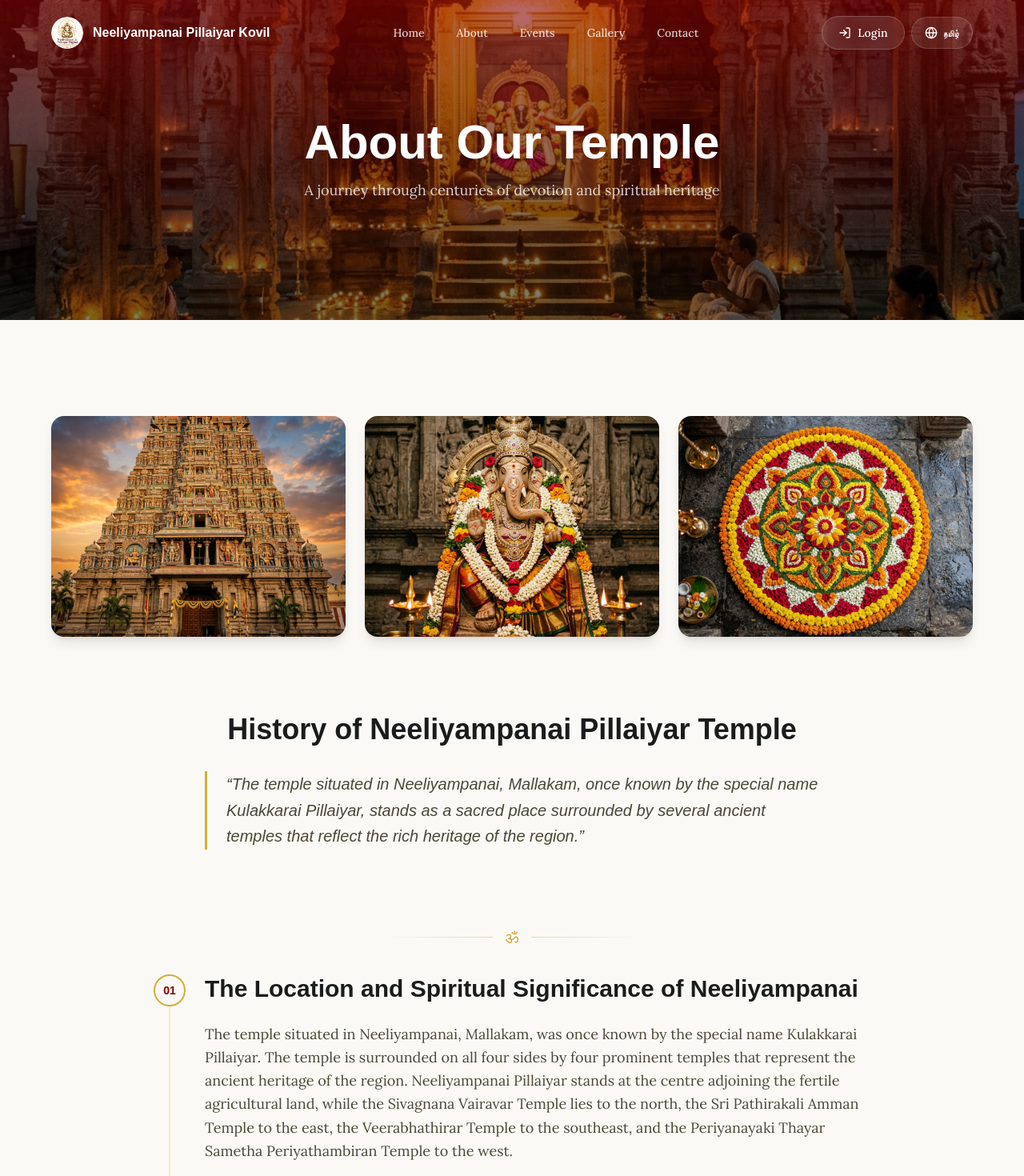
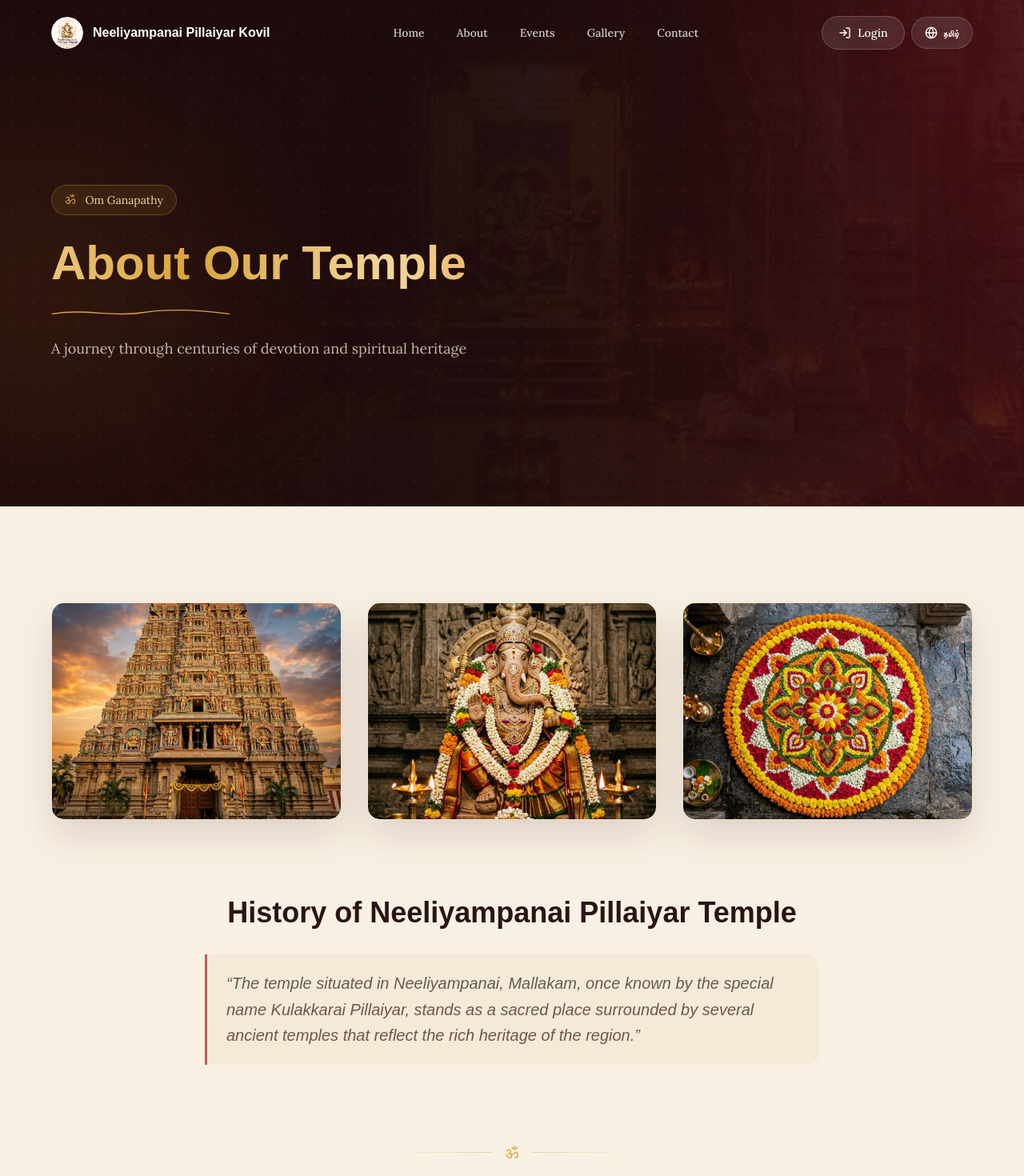
Before and after one commit to np-digital-systems/np-frontend, a Next.js app: page /en/about in a window 1280 px wide. Shown: the top 1470 px of the page at 80% size. Built offline with nearby package versions, Linux system fonts and the light colour scheme; a web font is replaced by a local one.

Commit message:
feat(about): use page hero and animate history timeline

```diff
--- a/src/app/[locale]/(site)/about/page.tsx
+++ b/src/app/[locale]/(site)/about/page.tsx
@@ -5,6 +5,8 @@ import { SpiritualDivider } from "@/components/site/spiritual-divider";
 import { TEMPLE_STATS } from "@/features/home/constants/temple-info";
 import { TempleStat } from "@/features/home/components/temple-stat";
 import { useTranslations } from "next-intl";
+import { PageHero } from "@/components/site/page-hero";
+import { ScrollReveal } from "@/features/home/components/scroll-reveal";
 
 export const metadata: Metadata = {
   title: "About",
@@ -38,32 +40,18 @@ export default function AboutPage() {
 
   return (
     <>
-      <section className="relative h-[50vh] min-h-[400px] flex items-center justify-center overflow-hidden">
-        <Image
-          src="/images/temple-lamps.png"
-          alt="Temple interior"
-          fill
-          className="object-cover"
-          priority
-          sizes="100vw"
-        />
+      <ScrollReveal />
+      <PageHero
+        title={tAbout("title")}
+        subtitle={tAbout("subtitle")}
+        image="/images/temple-lamps.png"
+        archImage="/images/deity-shrine.png"
+        archAlt={tTempleInfo("shortName")}
+      />
 
-        <div className="absolute inset-0 bg-gradient-to-b from-[#8B0000]/60 to-black/50" />
+      <PageContainer className="overflow-hidden bg-temple-paper">
 
-        <div className="relative z-10 text-center px-4">
-          <h1 className="font-heading text-4xl md:text-5xl lg:text-6xl font-bold text-white mb-4">
-            {tAbout("title")}
-          </h1>
-
-          <p className="text-white/80 text-lg font-sans max-w-2xl mx-auto">
-            {tAbout("subtitle")}
-          </p>
-        </div>
-      </section>
-
-      <PageContainer className="bg-[#FAF9F6]">
-
-        <div className="grid grid-cols-1 md:grid-cols-3 gap-6 ">
+        <div className="grid grid-cols-1 gap-8 md:grid-cols-3 reveal">
           {[
             "/images/temple-hero.png",
             "/images/deity-shrine.png",
@@ -71,14 +59,14 @@ export default function AboutPage() {
           ].map((src, i) => (
             <div
               key={src}
-              className="relative aspect-[4/3] rounded-2xl overflow-hidden shadow-lg"
+              className="group relative aspect-[4/3] overflow-hidden rounded-2xl border border-temple-sand shadow-[0_20px_50px_rgba(74,16,22,0.14)]"
             >
               <Image
                 src={src}
                 alt={`Temple image ${i + 1}`}
                 fill
-                className="object-cover"
-                sizes="400px"
+                className="object-cover transition-transform duration-700 group-hover:scale-110"
+                sizes="(max-width: 768px) 100vw, 400px"
               />
             </div>
           ))}
@@ -86,13 +74,13 @@ export default function AboutPage() {
 
         <div className="mt-24">
 
-          <div className="max-w-3xl mx-auto  mb-16">
-            <h2 className="font-heading text-3xl text-center md:text-4xl font-semibold text-[#1A1C1C]">
+          <div className="max-w-3xl mx-auto mb-16 reveal">
+            <h2 className="font-heading text-3xl text-center md:text-4xl font-semibold text-temple-ink">
               {tHistory("title")}
             </h2>
 
-            <blockquote className="border-l-3 border-[#D4AF37] pl-6 my-8">
-              <p className="font-heading text-xl align-left text-[#4D4635] italic leading-relaxed">
+            <blockquote className="border-l-3 border-temple-kumkum/70 bg-temple-sand/50 rounded-r-2xl py-5 pl-6 pr-5 my-8">
+              <p className="font-heading text-xl align-left text-temple-soft italic leading-relaxed">
                 &ldquo;{tHistory("intro")}&rdquo;
               </p>
             </blockquote>
@@ -104,25 +92,25 @@ export default function AboutPage() {
             {historySections.map((sectionKey, index) => (
               <section
                 key={sectionKey}
-                className="relative"
+                className="relative reveal"
               >
                 <div className="flex gap-6">
 
                   <div className="relative shrink-0">
-                    <div className="w-10 h-10 rounded-full border-2 border-[#D4AF37] bg-[#FAF9F6] flex items-center justify-center">
-                      <span className="font-heading text-sm font-semibold text-[#8B0000]">
+                    <div className="w-11 h-11 rounded-full border-2 border-temple-gold bg-temple-night shadow-[0_0_0_6px_rgba(217,164,58,0.12)] flex items-center justify-center">
+                      <span className="font-heading text-sm font-semibold text-temple-gold-soft">
                         {String(index + 1).padStart(2, "0")}
                       </span>
                     </div>
 
                     {index !== historySections.length - 1 && (
-                      <div className="absolute top-10 left-1/2 -translate-x-1/2 w-px h-full bg-[#D4AF37]/40" />
+                      <div className="absolute top-10 left-1/2 -translate-x-1/2 w-px h-full bg-gradient-to-b from-temple-gold/60 to-temple-gold/10" />
                     )}
                   </div>
 
                   <div className="flex-1 pb-16">
 
-                    <h3 className="font-heading text-2xl md:text-3xl font-semibold text-[#1A1C1C] mb-6">
+                    <h3 className="font-heading text-2xl md:text-3xl font-semibold text-temple-ink mb-6">
                       {tHistory(
                         `sections.${sectionKey}.title`
                       )}
@@ -133,7 +121,7 @@ export default function AboutPage() {
                         (paragraph, paragraphIndex) => (
                           <p
                             key={paragraphIndex}
-                            className="text-base md:text-lg text-[#4D4635] leading-relaxed font-sans"
+                            className="text-base md:text-lg text-temple-soft leading-relaxed font-sans"
                           >
                             {paragraph}
                           </p>
@@ -148,13 +136,13 @@ export default function AboutPage() {
           </div>
         </div>
 
-        <div className="grid grid-cols-2 md:grid-cols-4 gap-4 md:gap-6 mt-20">
+        <div className="grid grid-cols-2 md:grid-cols-4 gap-4 md:gap-6 mt-20 reveal">
           {TEMPLE_STATS.map((stat) => (
             <TempleStat
               key={stat.label}
               value={stat.value}
               label={tTempleInfo(`stats.${stat.id}`)}
-              icon={stat.icon}
+              icon={stat.id}
             />
           ))}
         </div>
```
